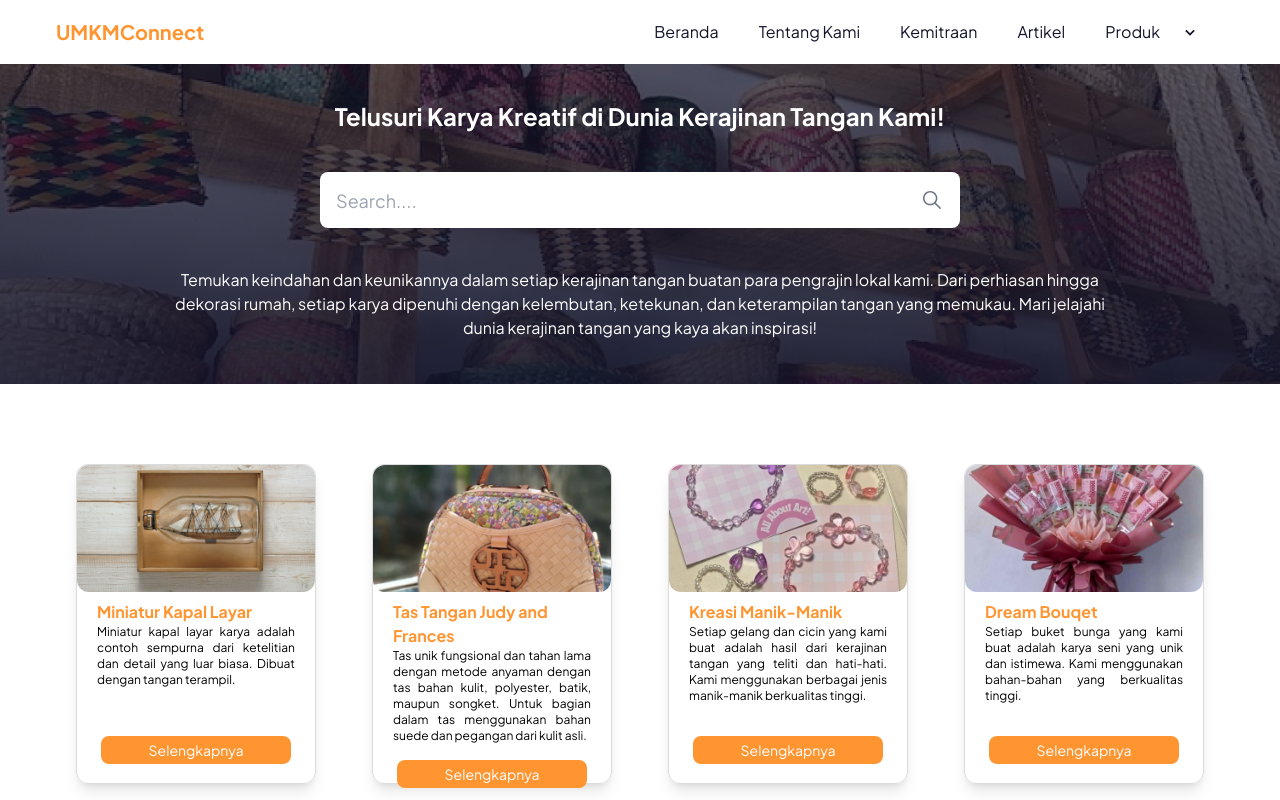
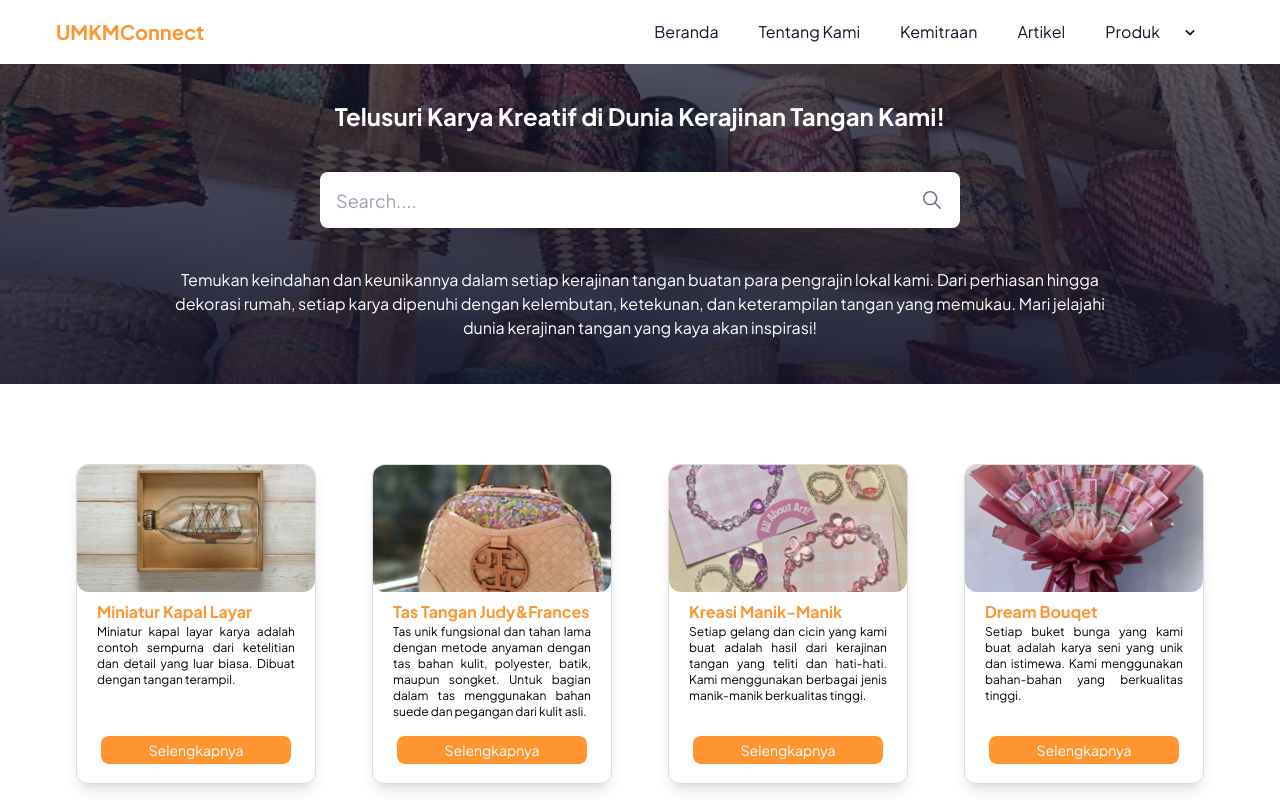
Before and after one commit to Febriyandy/UMKM_Connect, a React (Vite) app: page /Kerajinan in a window 1280 px wide. Shown: the top 800 px of the page. Built offline with nearby package versions, Linux system fonts and the light colour scheme.

Commit message:
commit perbaikan kerajinan

```diff
--- a/src/pages/Kerajinan.jsx
+++ b/src/pages/Kerajinan.jsx
@@ -52,7 +52,7 @@ const Kerajinan = () => {
             <div className='w-60 h-80  rounded-xl border shadow-lg border-[#DCDCDC]'>
                 <img src={tastangan} className='w-full h-2/5 object-cover rounded-xl' alt="" />
                 <div className='px-5 pt-2 font-body'>
-                    <h1 className='font-bold text-primary'>Tas Tangan Judy and Frances</h1>
+                    <h1 className='font-bold text-primary'>Tas Tangan Judy&Frances</h1>
                     <h2 className='h-28 text-xs text-justify'>Tas unik fungsional dan tahan lama dengan metode anyaman dengan tas bahan kulit, polyester, batik, maupun songket. Untuk bagian dalam tas menggunakan bahan suede dan pegangan dari kulit asli.</h2>
                     <div className='relative flex justify-center '>
                         <Link className='absolute font-body text-sm text-white px-12 rounded-lg py-1  bg-primary'>Selengkapnya</Link>
```
